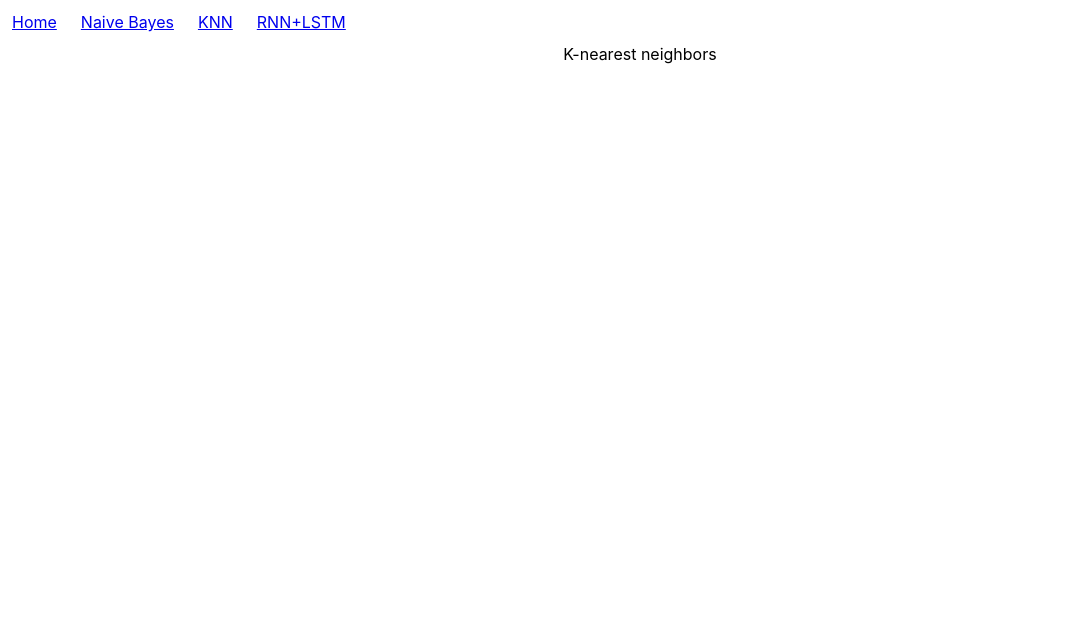
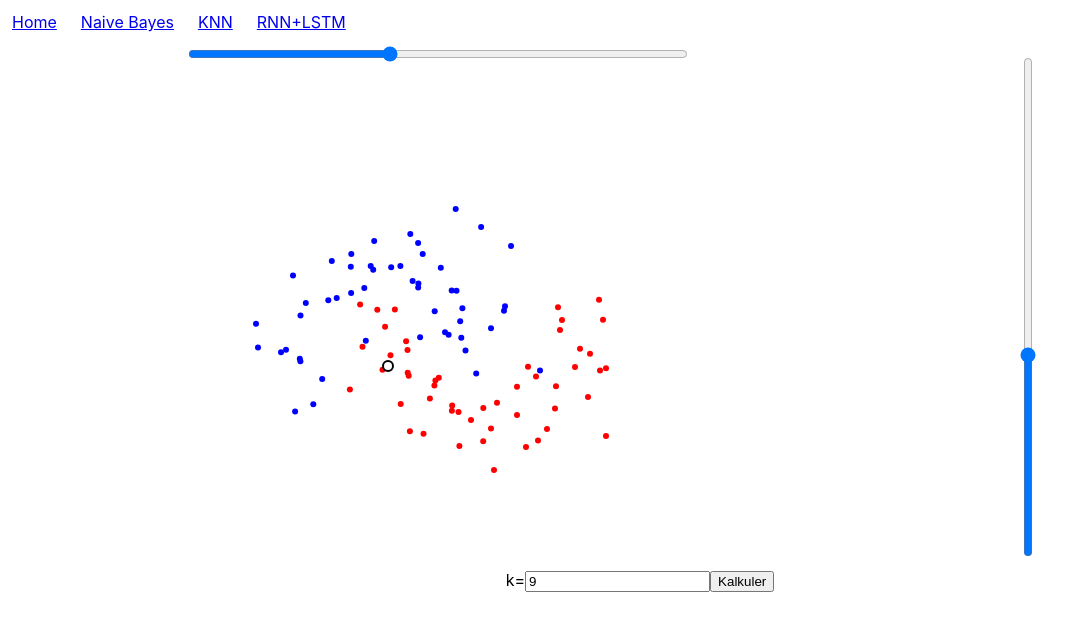
Before and after one commit to Magssch/TDT4173-project, a React (Create React App) app in the folder ml-demo/: page /knn in a window 1280 px wide. Shown: the top 630 px of the page, without its empty margins (0-1086 px from the left). Built offline with nearby package versions, Linux system fonts and the light colour scheme.

Commit message:
add knn-demo

```diff
--- a/ml-demo/package.json
+++ b/ml-demo/package.json
@@ -11,9 +11,11 @@
     "@testing-library/react": "^11.1.0",
     "@testing-library/user-event": "^12.1.10",
     "@typescript-eslint/parser": "^4.8.2",
+    "d3": "^6.2.0",
     "firebase-tools": "^8.16.2",
     "google-auth-library": "^6.1.3",
     "http2": "^3.3.7",
+    "papaparse": "^5.3.0",
     "react": "^17.0.1",
     "react-dom": "^17.0.1",
     "react-router-dom": "^5.2.0",
--- a/ml-demo/src/pages/KNN/index.js
+++ b/ml-demo/src/pages/KNN/index.js
@@ -1,11 +1,159 @@
-import React from 'react';
+import React from "react";
+import Papa from "papaparse";
+import data_csv from "../../assets/ushape.csv";
+import * as d3 from "d3";
 
-const KNeighbors = () =>{
-    return (
-        <div>
-            K-nearest neighbors
+const euclideanDistance = (point1, point2) => {
+  return Math.sqrt(
+    (parseFloat(point1.X) - point2.X) ** 2 +
+      (parseFloat(point1.Y) - point2.Y) ** 2
+  );
+};
+
+const calulateClass = (datapoint, data, k) => {
+    console.log(k);
+  let nearestArr = [];
+  let nearestClasses = [];
+  for (let i = 0; i < k; i++) {
+    nearestArr.push(1000000);
+    nearestClasses.push(-1);
+  }
+  data.forEach(d => {
+    const dist = euclideanDistance(d, datapoint);
+    const maxVal = Math.max.apply(null, nearestArr);
+    if (dist < maxVal) {
+      const ind = nearestArr.indexOf(maxVal);
+      nearestArr[ind] = dist;
+      nearestClasses[ind] = d.class;
+    }
+  });
+  const cl0 = nearestClasses.filter(p => p == 0);
+  const cl1 = nearestClasses.filter(p => p == 1);
+  return cl0 > cl1 ? 0 : 1;
+};
+
+const KNeighbors = () => {
+  const [data, setData] = React.useState([]);
+  const [svgRef, setRef] = React.useState(React.createRef());
+  const [point, setPoint] = React.useState({
+    X: 0.0,
+    Y: 0.0,
+    class: -1,
+    movable: 1
+  });
+  const [k, setK] = React.useState(9);
+  React.useEffect(() => {
+    async function getData() {
+      const response = await fetch(data_csv);
+      const reader = response.body.getReader();
+      const result = await reader.read();
+      const decoder = new TextDecoder("utf-8");
+      const csv = decoder.decode(result.value);
+      const results = Papa.parse(csv, { header: true });
+      const rows = results.data;
+      setData(rows);
+      return rows;
+    }
+    getData();
+  }, []);
+
+  React.useEffect(() => {
+    plotData(data);
+  }, [data, point]);
+
+  const plotData = dataset => {
+    d3.select(svgRef.current)
+      .selectAll("svg")
+      .remove();
+    var svg = d3
+      .select(svgRef.current)
+      .append("svg")
+      .attr("width", 500)
+      .attr("height", 500);
+
+    svg
+      .selectAll("circle")
+      .data(dataset.concat([point]))
+      .enter()
+      .append("circle")
+      .attr("cx", function(d) {
+        return (parseFloat(d.X) + 2) * 100;
+      })
+      .attr("stroke", d => d.movable && "rgb(0,0,0)")
+      .attr("stroke-width", d => d.movable && "2")
+      .attr("cy", function(d) {
+        return 500 - (parseFloat(d.Y) + 2) * 100;
+      })
+      .attr("r", d => (d.movable ? 5 : 3))
+      .attr("fill", function(d) {
+        return d.class == -1
+          ? "rgb(255,255,255)"
+          : d.class == 1
+          ? "rgb(255, 0 ,0)"
+          : "rgb(0, 0, 255)";
+      });
+  };
+
+  return (
+    <div>
+      <div>
+        <div style={{ display: "flex" }}>
+          <div ref={svgRef}>
+            <input
+              type="range"
+              min={0}
+              max={500}
+              value={(point.X + 2) * 100}
+              className="slider"
+              id="myRange"
+              style={{ width: "500px" }}
+              onChange={e =>
+                setPoint({
+                  X: e.target.value / 100 - 2,
+                  Y: point.Y,
+                  class: point.class,
+                  movable: point.movable
+                })
+              }
+            />
+          </div>
+          <div style={{display: "flex", marginLeft: "-100px"}}>
+            <input
+              type="range"
+              min={0}
+              max={500}
+              value={(point.Y + 2) * 100}
+              className="slider"
+              id="myRange"
+              style={{ width: "500px", transform: "rotate(270deg)" }}
+              onChange={e =>
+                setPoint({
+                  X: point.X,
+                  Y: e.target.value / 100 - 2,
+                  class: point.class,
+                  movable: point.movable
+                })
+              }
+            />
+          </div>
         </div>
-    )
+      </div>
+        k=
+        <input type={"text"} value={k} onChange={e=>setK(e.target.value)}/>
+      <button
+        onClick={() =>
+          setPoint({
+            X: point.X,
+            Y: point.Y,
+            class: calulateClass(point, data, k),
+            movable: true
+          })
+        }
+      >
+        Kalkuler
+      </button>
+    </div>
+  );
 };
 
 export default KNeighbors;
```
Also changed, not shown: ml-demo/src/assets/ushape.csv (added), 1 other file (tests, documents, lock files or other folders).
